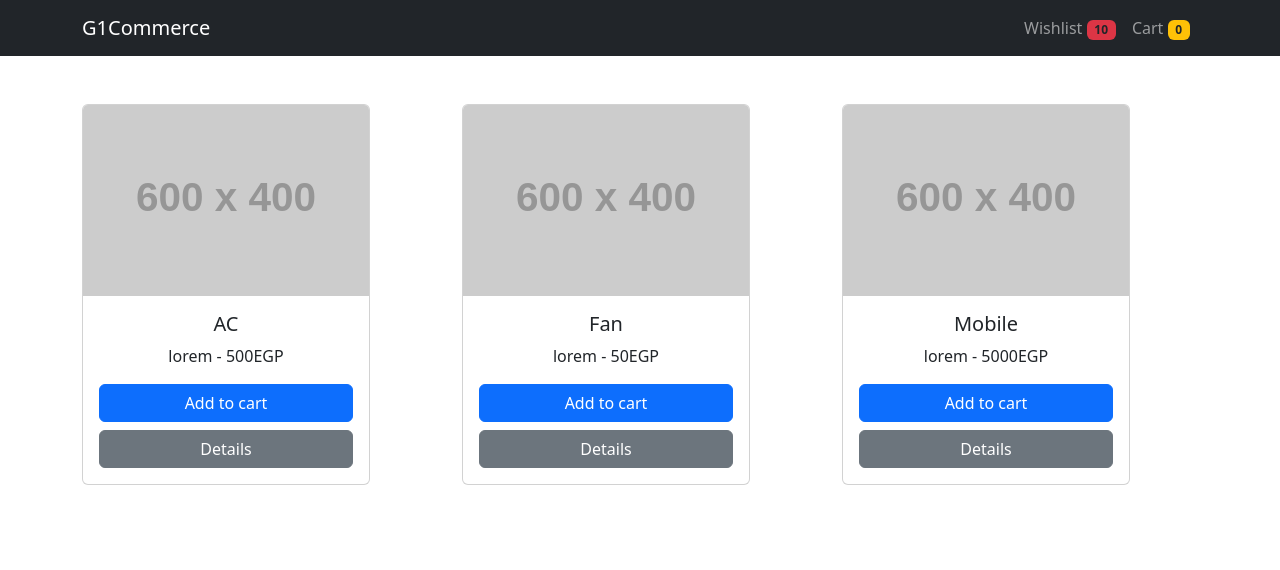
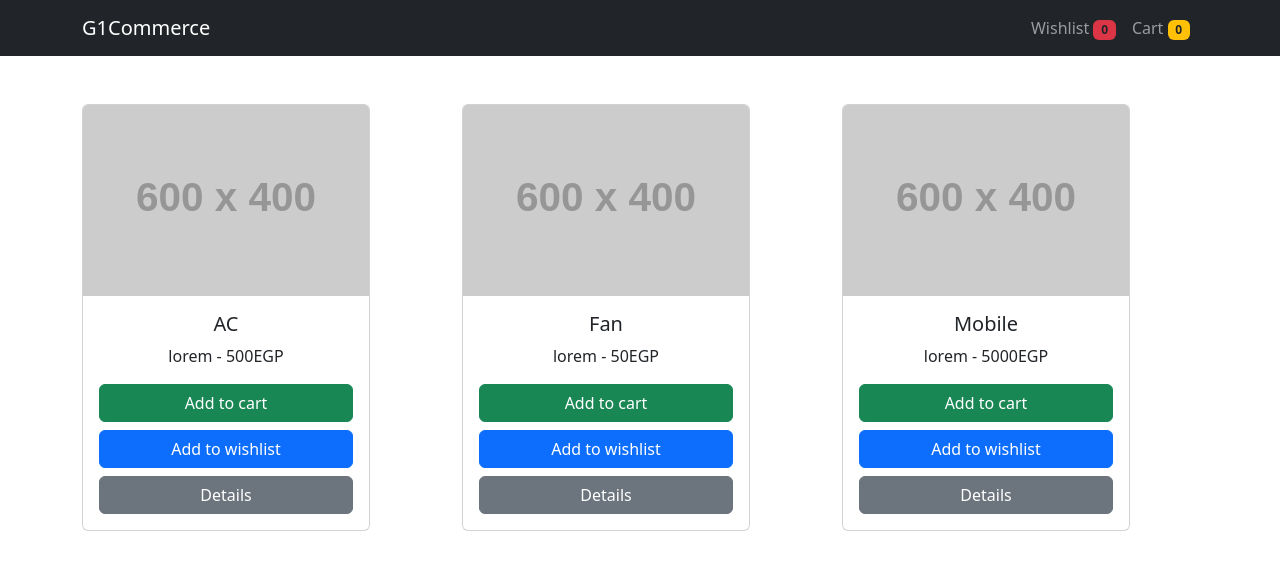
Before and after one commit to MohammadKhallaf/g1e-ecommerce, a React (Create React App) app: page / in a window 1280 px wide. Shown: the top 570 px of the page. Built offline with nearby package versions, Linux system fonts and the light colour scheme.

Commit message:
wishlist functionality

```diff
--- a/src/App.js
+++ b/src/App.js
@@ -6,12 +6,56 @@ import { CartContext } from "./store/CartContext";
 
 import "./App.css";
 import { useEffect, useState } from "react";
+import WishlistPage from "./pages/WishlistPage";
 // cart context
+
+// change the local storage data
+/*
+1. new data -> strigify -> save data
+2. return to save the cart state
+ */
 
 function App() {
   const [cart, setCart] = useState([]);
-  const [init, setInit] = useState(true);
+  const [wishlist, setWishlist] = useState([]);
 
+  const addToWishlist = (product) => {
+    // I should not add quantity
+    // product should be added only one time
+    setWishlist((prevWishlistArray) => {
+      // search in the array ->
+      const idx = prevWishlistArray.findIndex((item) => {
+        const condition = item.title === product.title;
+        return condition;
+        // return true | false
+      });
+      // check if the product is already exists
+      // idx [0,1,2,..., length]
+      if (idx > -1) {
+        // found
+        localStorage.setItem("wishlist", JSON.stringify(prevWishlistArray));
+        return prevWishlistArray;
+      } else {
+        localStorage.setItem(
+          "wishlist",
+          JSON.stringify([...prevWishlistArray, product])
+        );
+        return [...prevWishlistArray, product];
+      }
+    });
+  };
+  const removeFromWishlist = (product) => {
+    setWishlist((prevsArray) => {
+      const newList = prevsArray.filter((item) => {
+        const condition = item.title !== product.title;
+        return condition;
+      });
+      localStorage.setItem("wishlist", JSON.stringify(newList));
+      return newList;
+    });
+  };
+
+  // -----------------------
   const addToCart = (product) => {
     //a. save data to local storage
     setCart((prevCartArray) => {
@@ -21,17 +65,27 @@ function App() {
       );
       // prevent adding the product to the cart again
       if (idx > -1) {
+        // found the item
         const productItem = prevCartArray[idx];
         productItem.quantity = productItem.quantity + 1;
-        return prevCartArray;
+
+        // change in the array
+        // then save the new array to the local storage
+        localStorage.setItem("cart", JSON.stringify(prevCartArray));
+        return prevCartArray; // return -> save new data to the state (cart)
       } else {
+        // new item
         const currentProduct = product;
         currentProduct.quantity = 1;
+
+        localStorage.setItem(
+          "cart",
+          JSON.stringify([...prevCartArray, currentProduct])
+        );
 
         return [...prevCartArray, currentProduct];
       }
     });
-    setInit(false);
   };
 
   const removeFromCart = (product) => {
@@ -44,15 +98,17 @@ function App() {
         const newCartItems = cart.filter(
           (_product) => _product.title !== product.title
         );
+        localStorage.setItem("cart", JSON.stringify(newCartItems));
         return newCartItems;
       } else {
+        localStorage.setItem("cart", JSON.stringify(prevCartArray));
         return prevCartArray;
       }
     });
-    setInit(false);
   };
 
   useEffect(() => {
+    // initial render -> get the first data from localstorage
     const cartLocalState = localStorage.getItem("cart");
     if (cartLocalState) {
       const cart = JSON.parse(cartLocalState);
@@ -60,20 +116,32 @@ function App() {
     } else {
       localStorage.setItem("cart", JSON.stringify([]));
     }
+    // ---------------------
+    const wishlistLocalState = localStorage.getItem("wishlist");
+    if (wishlistLocalState) {
+      const wishlist = JSON.parse(wishlistLocalState);
+      setWishlist(wishlist);
+    } else {
+      localStorage.setItem("wishlist", JSON.stringify([]));
+    }
   }, []);
 
-  useEffect(() => {
-    if (!init) {
-      localStorage.setItem("cart", JSON.stringify(cart));
-    }
-  }, [cart, init]);
-
   return (
-    <CartContext.Provider value={{ cart, addToCart, removeFromCart }}>
+    <CartContext.Provider
+      value={{
+        cart,
+        addToCart,
+        removeFromCart,
+        wishlist,
+        addToWishlist,
+        removeFromWishlist,
+      }}
+    >
       <BrowserRouter>
         <div className="App">
           <CustomNavbar />
           <Routes>
+            <Route path="wishlist" element={<WishlistPage />} />
             <Route path="cart" element={<CartPage />} />
             <Route path="/" element={<ProductList />} />
           </Routes>
--- a/src/components/CustomNavbar.jsx
+++ b/src/components/CustomNavbar.jsx
@@ -7,7 +7,7 @@ import { Link } from "react-router-dom";
 import { CartContext } from "../store/CartContext";
 
 function CustomNavbar() {
-  const { cart, addToCart } = useContext(CartContext);
+  const { cart, addToCart, wishlist } = useContext(CartContext);
 
   return (
     <Navbar bg="dark" data-bs-theme="dark">
@@ -20,7 +20,7 @@ function CustomNavbar() {
           <Nav.Link as={Link} to="wishlist">
             Wishlist{" "}
             <Badge bg="danger" text="dark">
-              10
+              {wishlist.length}
             </Badge>
           </Nav.Link>
           <Nav.Link as={Link} to="cart">
--- a/src/components/ProductCard.jsx
+++ b/src/components/ProductCard.jsx
@@ -5,7 +5,19 @@ import Stack from "react-bootstrap/Stack";
 import { CartContext } from "../store/CartContext";
 
 function ProductCard({ title, img, desc, price }) {
-  const { cart, addToCart } = useContext(CartContext);
+  const { cart, wishlist, addToCart, addToWishlist, removeFromWishlist } =
+    useContext(CartContext);
+
+  // 1. wishlist -> product ??
+  const checkIfInWishlist = () => {
+    const idx = wishlist.findIndex((item) => {
+      return item.title === title;
+    });
+    // result the idx -> idx>-1
+    return idx > -1; // this means the product is in the wishlist
+  };
+
+  // one line condition
 
   return (
     <Card style={{ width: "18rem" }}>
@@ -17,7 +29,7 @@ function ProductCard({ title, img, desc, price }) {
         </Card.Text>
         <Stack gap={2}>
           <Button
-            variant="primary"
+            variant="success"
             onClick={() => {
               const productDetails = { title, img, desc, price };
               addToCart(productDetails);
@@ -25,6 +37,28 @@ function ProductCard({ title, img, desc, price }) {
           >
             Add to cart
           </Button>
+          {checkIfInWishlist() ? (
+            <Button
+              variant="danger"
+              onClick={() => {
+                const productDetails = { title, img, desc, price };
+                removeFromWishlist(productDetails);
+              }}
+            >
+              Remove from wishlist
+            </Button>
+          ) : (
+            <Button
+              variant="primary"
+              onClick={() => {
+                const productDetails = { title, img, desc, price };
+                addToWishlist(productDetails);
+              }}
+            >
+              Add to wishlist
+            </Button>
+          )}
+
           <Button variant="secondary">Details</Button>
         </Stack>
       </Card.Body>
--- /dev/null
+++ b/src/pages/WishlistPage.jsx
@@ -0,0 +1,26 @@
+import { Col, Container, Row } from "react-bootstrap";
+import ProductCard from "../components/ProductCard";
+import { useContext } from "react";
+import { CartContext } from "../store/CartContext";
+
+function WishlistPage() {
+  const { wishlist } = useContext(CartContext);
+  return (
+    <Container className="pt-5">
+      <Row xs={1} md={2} lg={3} className="g-4">
+        {wishlist.map((item, idx, arr) => (
+          <Col key={idx}>
+            <ProductCard
+              title={item.title}
+              img={item.img}
+              price={item.price}
+              desc={item.desc}
+            />
+          </Col>
+        ))}
+      </Row>
+    </Container>
+  );
+}
+
+export default WishlistPage;
```
Also changed, not shown: 1 other file (tests, documents, lock files or other folders).
